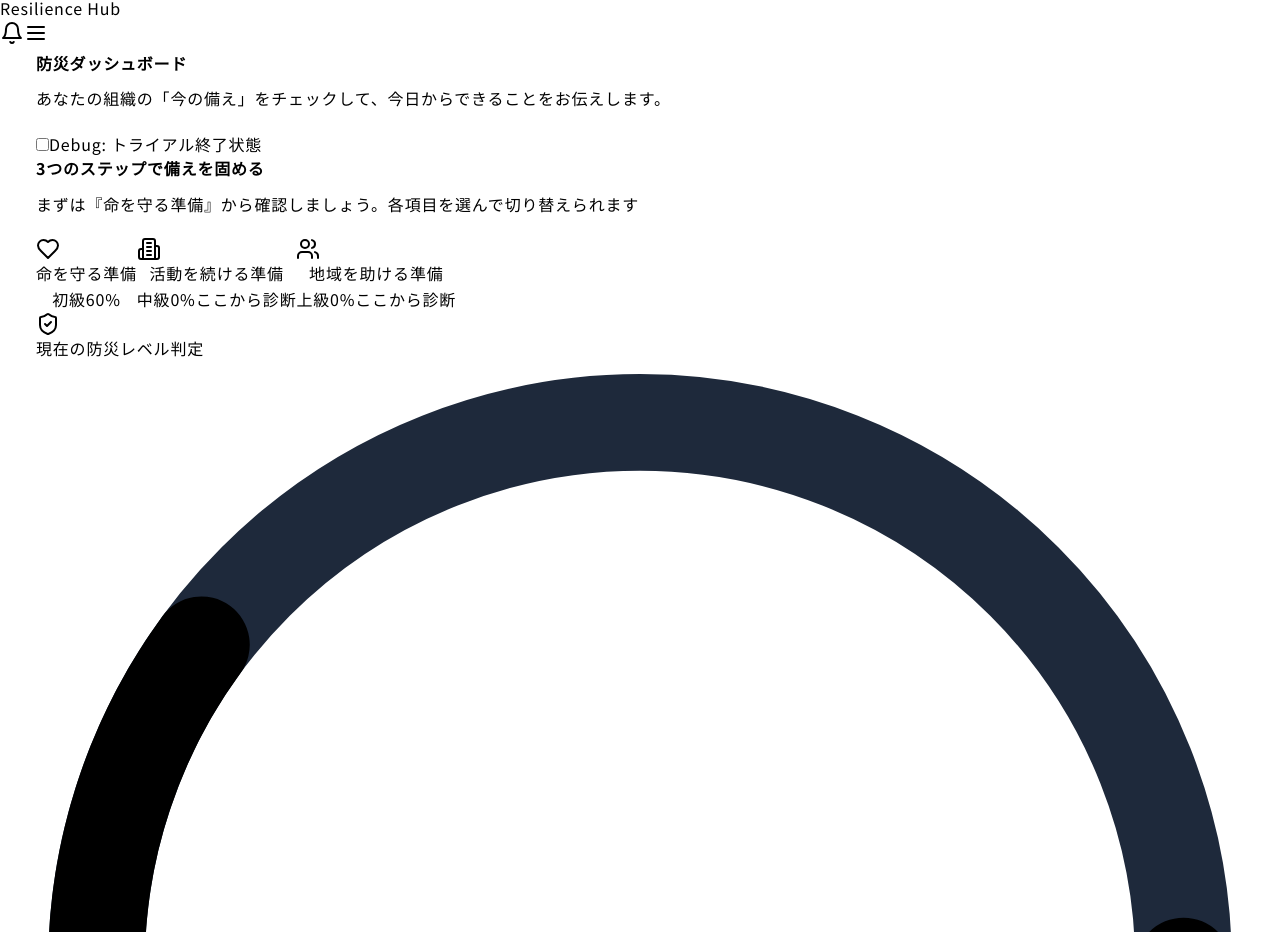
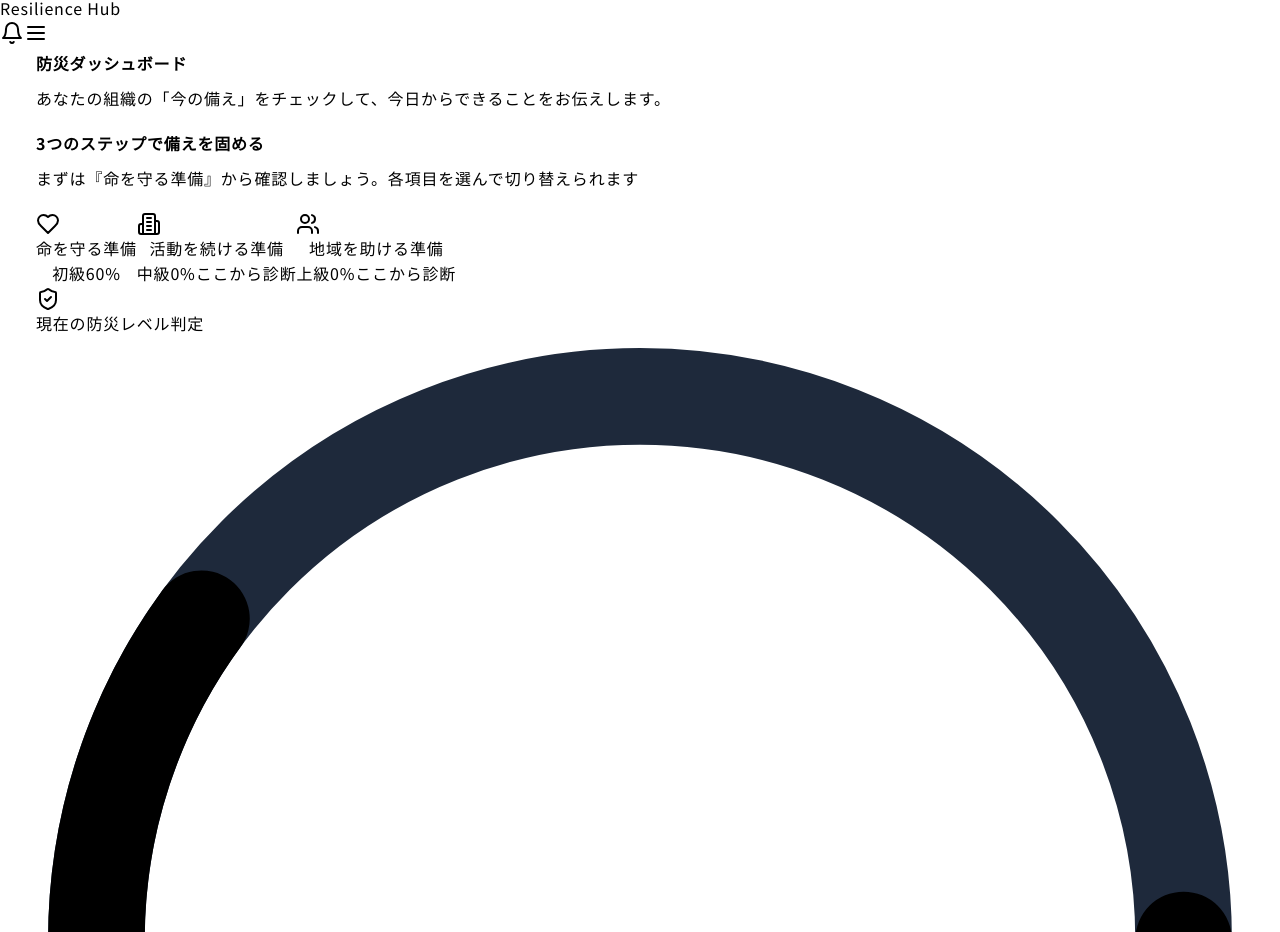
Before and after one commit to readyhironoriyamane-source/resilience-hub-mockup, a React (Vite) app in the folder client/: page /dashboard in a window 1280 px wide. Shown: the part 1015-1947 px from the top of the page. Built offline with nearby package versions, Linux system fonts and the light colour scheme.

Commit message:
Checkpoint: Hide debug toggle in Dashboard page.

```diff
--- a/client/src/components/ResilienceDashboard.tsx
+++ b/client/src/components/ResilienceDashboard.tsx
@@ -139,8 +139,8 @@ export function ResilienceDashboard() {
 
   return (
     <div className="space-y-6">
-      {/* Debug Toggle for Paywall */}
-      <div className="fixed top-20 right-4 z-[100] bg-black/90 p-2 rounded-lg border border-white/20 text-xs shadow-xl">
+      {/* Debug Toggle for Paywall - Hidden for production */}
+      {/* <div className="fixed top-20 right-4 z-[100] bg-black/90 p-2 rounded-lg border border-white/20 text-xs shadow-xl">
         <label className="flex items-center gap-2 cursor-pointer">
           <input
             type="checkbox"
@@ -150,7 +150,7 @@ export function ResilienceDashboard() {
           />
           <span>Debug: トライアル終了状態</span>
         </label>
-      </div>
+      </div> */}
 
       {/* Header & Guidance */}
       <div className="mb-2">
```
Also changed, not shown: 1 other file (tests, documents, lock files or other folders).
